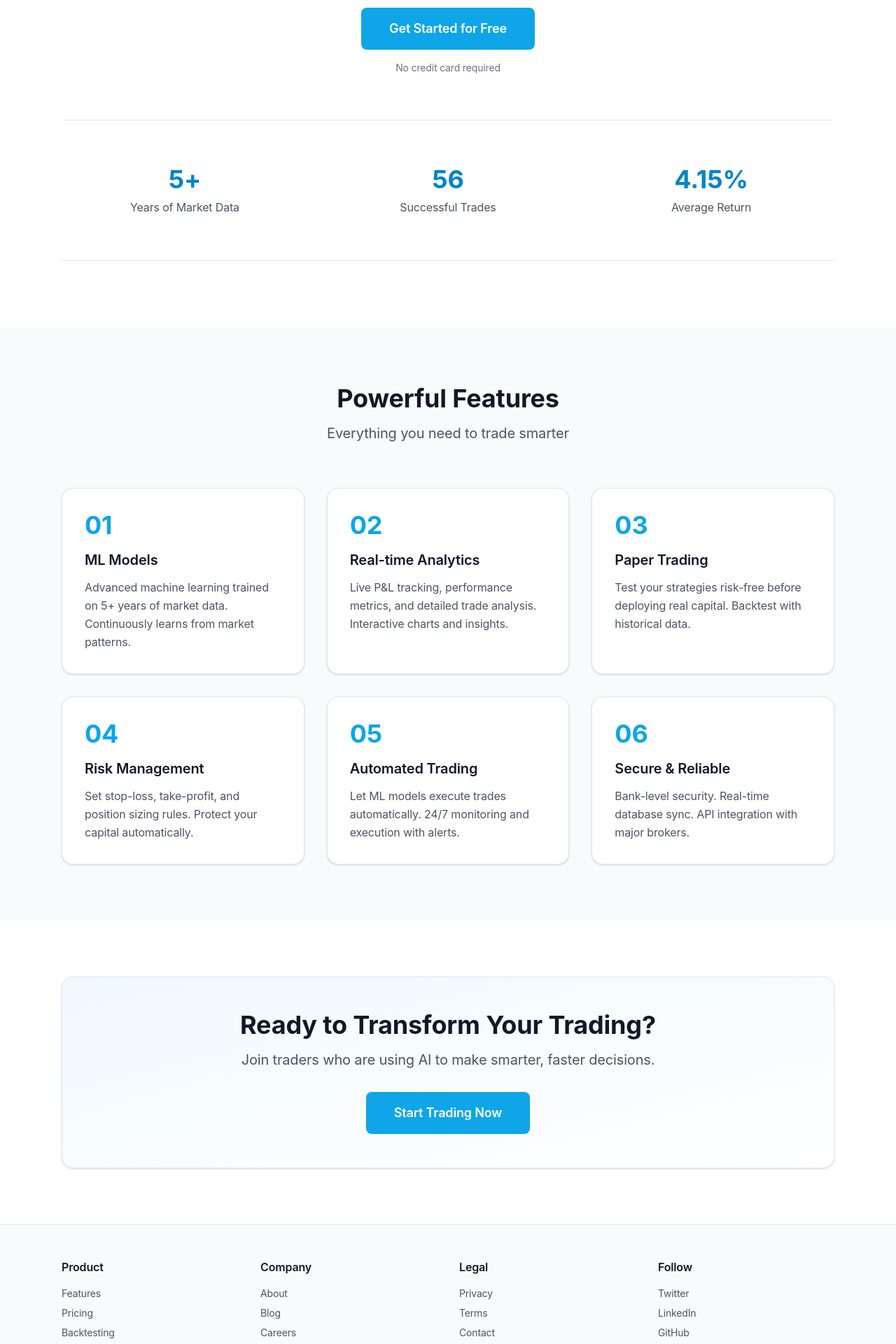
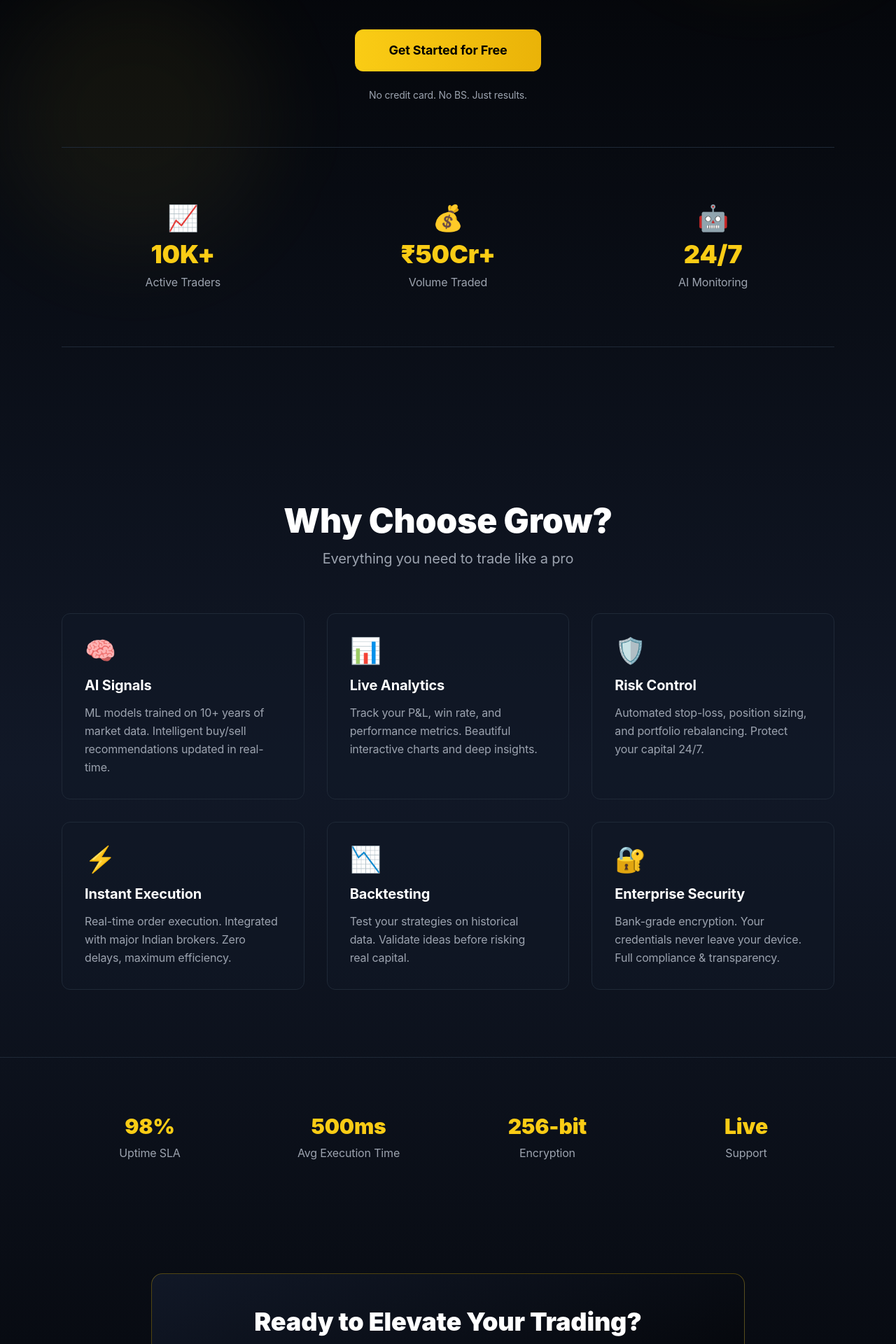
Before and after one commit to parth-xd/Grow, a React (Vite) app in the folder frontend/: page / in a window 1280 px wide. Shown: the part 440-2360 px from the top of the page at 70% size. Built offline with nearby package versions, Linux system fonts and the light colour scheme.

Commit message:
Redesign landing page: black & yellow theme - modern, sleek, professional

```diff
--- a/frontend/src/pages/LandingPage.jsx
+++ b/frontend/src/pages/LandingPage.jsx
@@ -4,99 +4,134 @@
   const navigate = useNavigate();
 
   return (
-    <div className="min-h-screen bg-white">
+    <div className="min-h-screen bg-gradient-to-b from-black via-gray-900 to-black text-white overflow-hidden">
       {/* Navigation */}
-      <nav className="sticky top-0 z-50 bg-white/80 backdrop-blur-xl border-b border-gray-200">
+      <nav className="sticky top-0 z-50 bg-black/80 backdrop-blur-xl border-b border-gray-800">
         <div className="max-w-7xl mx-auto px-6 py-4 flex justify-between items-center">
-          <span className="text-2xl font-bold text-gray-900">Groww AI Trading</span>
+          <div className="flex items-center gap-3">
+            <div className="w-10 h-10 rounded-full bg-gradient-to-br from-yellow-400 to-yellow-500 flex items-center justify-center">
+              <span className="text-lg font-bold text-black">G</span>
+            </div>
+            <span className="text-xl font-bold">Grow</span>
+          </div>
           <button
             onClick={() => navigate('/login')}
-            className="btn-primary"
+            className="px-6 py-2 bg-yellow-400 text-black font-semibold rounded-lg hover:bg-yellow-300 transition-all shadow-lg shadow-yellow-400/50"
           >
             Sign In
           </button>
         </div>
       </nav>
 
+      {/* Background Elements */}
+      <div className="absolute top-0 right-0 w-96 h-96 bg-yellow-400/10 rounded-full blur-3xl"></div>
+      <div className="absolute bottom-0 left-0 w-96 h-96 bg-yellow-400/5 rounded-full blur-3xl"></div>
+
       {/* Hero Section */}
-      <div className="max-w-6xl mx-auto px-6 py-24">
+      <div className="relative max-w-6xl mx-auto px-6 py-32">
         <div className="text-center mb-16">
-          <h1 className="text-5xl md:text-6xl font-bold text-gray-900 mb-6 leading-tight">
-            Trade Smarter with <span className="bg-gradient-to-r from-blue-600 to-blue-400 bg-clip-text text-transparent">ML-Powered</span> Signals
+          <h1 className="text-6xl md:text-7xl font-black mb-6 leading-tight">
+            Trade Smarter
+            <br />
+            <span className="bg-gradient-to-r from-yellow-400 via-yellow-300 to-yellow-400 bg-clip-text text-transparent">Not Harder</span>
           </h1>
-          <p className="text-xl text-gray-600 mb-10 max-w-2xl mx-auto leading-relaxed">
-            Use advanced machine learning models to predict market movements and execute trades with confidence. Real-time analytics, backtesting, and risk management in one platform.
+          <p className="text-xl text-gray-300 mb-12 max-w-2xl mx-auto leading-relaxed">
+            AI-powered trading platform built for serious traders. Real-time analytics, backtesting, and intelligent signals to maximize returns.
           </p>
           <button
             onClick={() => navigate('/login')}
-            className="btn-primary py-4 px-10 text-lg font-semibold inline-block"
+            className="bg-gradient-to-r from-yellow-400 to-yellow-500 text-black font-bold py-4 px-12 text-lg rounded-xl hover:shadow-2xl hover:shadow-yellow-400/50 transition-all transform hover:scale-105 inline-block"
           >
             Get Started for Free
           </button>
-          <p className="text-gray-500 text-sm mt-4">No credit card required</p>
+          <p className="text-gray-400 text-sm mt-6">No credit card. No BS. Just results.</p>
         </div>
 
         {/* Stats */}
-        <div className="grid grid-cols-1 md:grid-cols-3 gap-6 py-16 border-y border-gray-200">
-          <StatItem value="5+" label="Years of Market Data" />
-          <StatItem value="56" label="Successful Trades" />
-          <StatItem value="4.15%" label="Average Return" />
+        <div className="grid grid-cols-1 md:grid-cols-3 gap-8 py-20 border-t border-b border-gray-800">
+          <StatItem value="10K+" label="Active Traders" icon="📈" />
+          <StatItem value="₹50Cr+" label="Volume Traded" icon="💰" />
+          <StatItem value="24/7" label="AI Monitoring" icon="🤖" />
         </div>
       </div>
 
       {/* Features Section */}
-      <div className="bg-gray-50 py-20">
+      <div className="relative py-24">
         <div className="max-w-6xl mx-auto px-6">
           <div className="text-center mb-16">
-            <h2 className="text-4xl font-bold text-gray-900 mb-4">Powerful Features</h2>
-            <p className="text-xl text-gray-600">Everything you need to trade smarter</p>
+            <h2 className="text-5xl font-black mb-4">Why Choose Grow?</h2>
+            <p className="text-xl text-gray-400">Everything you need to trade like a pro</p>
           </div>
 
           <div className="grid grid-cols-1 md:grid-cols-3 gap-8">
             <Feature
-              number="01"
-              title="ML Models"
-              description="Advanced machine learning trained on 5+ years of market data. Continuously learns from market patterns."
+              icon="🧠"
+              title="AI Signals"
+              description="ML models trained on 10+ years of market data. Intelligent buy/sell recommendations updated in real-time."
             />
             <Feature
-              number="02"
-              title="Real-time Analytics"
-              description="Live P&L tracking, performance metrics, and detailed trade analysis. Interactive charts and insights."
+              icon="📊"
+              title="Live Analytics"
+              description="Track your P&L, win rate, and performance metrics. Beautiful interactive charts and deep insights."
             />
             <Feature
-              number="03"
-              title="Paper Trading"
-              description="Test your strategies risk-free before deploying real capital. Backtest with historical data."
+              icon="🛡️"
+              title="Risk Control"
+              description="Automated stop-loss, position sizing, and portfolio rebalancing. Protect your capital 24/7."
             />
             <Feature
-              number="04"
-              title="Risk Management"
-              description="Set stop-loss, take-profit, and position sizing rules. Protect your capital automatically."
+              icon="⚡"
+              title="Instant Execution"
+              description="Real-time order execution. Integrated with major Indian brokers. Zero delays, maximum efficiency."
             />
             <Feature
-              number="05"
-              title="Automated Trading"
-              description="Let ML models execute trades automatically. 24/7 monitoring and execution with alerts."
+              icon="📉"
+              title="Backtesting"
+              description="Test your strategies on historical data. Validate ideas before risking real capital."
             />
             <Feature
-              number="06"
-              title="Secure & Reliable"
-              description="Bank-level security. Real-time database sync. API integration with major brokers."
+              icon="🔐"
+              title="Enterprise Security"
+              description="Bank-grade encryption. Your credentials never leave your device. Full compliance & transparency."
             />
           </div>
         </div>
       </div>
 
+      {/* Stats Section */}
+      <div className="relative py-20 border-t border-gray-800">
+        <div className="max-w-6xl mx-auto px-6">
+          <div className="grid grid-cols-1 md:grid-cols-4 gap-8 text-center">
+            <div>
+              <div className="text-3xl font-black text-yellow-400 mb-2">98%</div>
+              <p className="text-gray-400">Uptime SLA</p>
+            </div>
+            <div>
+              <div className="text-3xl font-black text-yellow-400 mb-2">500ms</div>
+              <p className="text-gray-400">Avg Execution Time</p>
+            </div>
+            <div>
+              <div className="text-3xl font-black text-yellow-400 mb-2">256-bit</div>
+              <p className="text-gray-400">Encryption</p>
+            </div>
+            <div>
+              <div className="text-3xl font-black text-yellow-400 mb-2">Live</div>
+              <p className="text-gray-400">Support</p>
+            </div>
+          </div>
+        </div>
+      </div>
+
       {/* CTA Section */}
-      <div className="max-w-6xl mx-auto px-6 py-20">
-        <div className="card p-12 text-center bg-gradient-to-br from-blue-50 to-white">
-          <h2 className="text-4xl font-bold text-gray-900 mb-4">Ready to Transform Your Trading?</h2>
-          <p className="text-xl text-gray-600 mb-8 max-w-2xl mx-auto">
-            Join traders who are using AI to make smarter, faster decisions.
+      <div className="relative max-w-4xl mx-auto px-6 py-20">
+        <div className="bg-gradient-to-br from-gray-900 to-black border border-yellow-400/30 p-12 rounded-2xl text-center backdrop-blur-sm">
+          <h2 className="text-4xl font-black mb-4">Ready to Elevate Your Trading?</h2>
+          <p className="text-xl text-gray-300 mb-10 max-w-2xl mx-auto">
+            Join thousands of traders using Grow to make smarter, faster decisions with AI.
           </p>
           <button
             onClick={() => navigate('/login')}
-            className="btn-primary py-4 px-10 text-lg font-semibold inline-block"
+            className="bg-gradient-to-r from-yellow-400 to-yellow-500 text-black font-bold py-4 px-12 text-lg rounded-xl hover:shadow-2xl hover:shadow-yellow-400/50 transition-all transform hover:scale-105 inline-block"
           >
             Start Trading Now
           </button>
@@ -104,45 +139,45 @@
       </div>
 
       {/* Footer */}
-      <footer className="bg-gray-50 border-t border-gray-200 py-12">
+      <footer className="relative border-t border-gray-800 py-16 mt-20">
         <div className="max-w-6xl mx-auto px-6">
-          <div className="grid grid-cols-1 md:grid-cols-4 gap-8 mb-8">
+          <div className="grid grid-cols-1 md:grid-cols-4 gap-12 mb-12">
             <div>
-              <h3 className="font-semibold text-gray-900 mb-4">Product</h3>
-              <ul className="space-y-2 text-gray-600 text-sm">
-                <li><a href="#" className="hover:text-gray-900">Features</a></li>
-                <li><a href="#" className="hover:text-gray-900">Pricing</a></li>
-                <li><a href="#" className="hover:text-gray-900">Backtesting</a></li>
+              <h3 className="font-bold text-white mb-4">Product</h3>
+              <ul className="space-y-2 text-gray-400 text-sm">
+                <li><a href="#" className="hover:text-yellow-400 transition-colors">Features</a></li>
+                <li><a href="#" className="hover:text-yellow-400 transition-colors">Pricing</a></li>
+                <li><a href="#" className="hover:text-yellow-400 transition-colors">API</a></li>
               </ul>
             </div>
             <div>
-              <h3 className="font-semibold text-gray-900 mb-4">Company</h3>
-              <ul className="space-y-2 text-gray-600 text-sm">
-                <li><a href="#" className="hover:text-gray-900">About</a></li>
-                <li><a href="#" className="hover:text-gray-900">Blog</a></li>
-                <li><a href="#" className="hover:text-gray-900">Careers</a></li>
+              <h3 className="font-bold text-white mb-4">Company</h3>
+              <ul className="space-y-2 text-gray-400 text-sm">
+                <li><a href="#" className="hover:text-yellow-400 transition-colors">About</a></li>
+                <li><a href="#" className="hover:text-yellow-400 transition-colors">Blog</a></li>
+                <li><a href="#" className="hover:text-yellow-400 transition-colors">Careers</a></li>
               </ul>
             </div>
             <div>
-              <h3 className="font-semibold text-gray-900 mb-4">Legal</h3>
-              <ul className="space-y-2 text-gray-600 text-sm">
-                <li><a href="#" className="hover:text-gray-900">Privacy</a></li>
-                <li><a href="#" className="hover:text-gray-900">Terms</a></li>
-                <li><a href="#" className="hover:text-gray-900">Contact</a></li>
+              <h3 className="font-bold text-white mb-4">Legal</h3>
+              <ul className="space-y-2 text-gray-400 text-sm">
+                <li><a href="#" className="hover:text-yellow-400 transition-colors">Privacy</a></li>
+                <li><a href="#" className="hover:text-yellow-400 transition-colors">Terms</a></li>
+                <li><a href="#" className="hover:text-yellow-400 transition-colors">Compliance</a></li>
               </ul>
             </div>
             <div>
-              <h3 className="font-semibold text-gray-900 mb-4">Follow</h3>
-              <ul className="space-y-2 text-gray-600 text-sm">
-                <li><a href="#" className="hover:text-gray-900">Twitter</a></li>
-                <li><a href="#" className="hover:text-gray-900">LinkedIn</a></li>
-                <li><a href="#" className="hover:text-gray-900">GitHub</a></li>
+              <h3 className="font-bold text-white mb-4">Connect</h3>
+              <ul className="space-y-2 text-gray-400 text-sm">
+                <li><a href="#" className="hover:text-yellow-400 transition-colors">Twitter</a></li>
+                <li><a href="#" className="hover:text-yellow-400 transition-colors">Discord</a></li>
+                <li><a href="#" className="hover:text-yellow-400 transition-colors">GitHub</a></li>
               </ul>
             </div>
           </div>
-          <div className="border-t border-gray-200 pt-8">
-            <p className="text-center text-gray-600 text-sm">
-              © 2026 Groww AI. All rights reserved.
+          <div className="border-t border-gray-800 pt-8">
+            <p className="text-center text-gray-500 text-sm">
+              © 2026 Grow. Designed for traders. Built for results.
             </p>
           </div>
         </div>
@@ -151,21 +186,22 @@
   );
 }
 
-function StatItem({ value, label }) {
+function StatItem({ value, label, icon }) {
   return (
     <div className="text-center">
-      <div className="text-4xl font-bold text-blue-600 mb-2">{value}</div>
-      <div className="text-gray-600">{label}</div>
+      <div className="text-4xl mb-3">{icon}</div>
+      <div className="text-4xl font-black text-yellow-400 mb-2">{value}</div>
+      <div className="text-gray-400">{label}</div>
     </div>
   );
 }
 
-function Feature({ number, title, description }) {
+function Feature({ icon, title, description }) {
   return (
-    <div className="card p-8 hover:shadow-lg transition-shadow h-full">
-      <div className="text-4xl font-bold text-blue-500 mb-4">{number}</div>
-      <h3 className="text-xl font-semibold text-gray-900 mb-3">{title}</h3>
-      <p className="text-gray-600 leading-relaxed">{description}</p>
+    <div className="group bg-gray-900/50 border border-gray-800 p-8 rounded-xl hover:border-yellow-400/50 transition-all hover:shadow-lg hover:shadow-yellow-400/10 h-full">
+      <div className="text-4xl mb-4 group-hover:scale-110 transition-transform">{icon}</div>
+      <h3 className="text-xl font-bold text-white mb-3">{title}</h3>
+      <p className="text-gray-400 leading-relaxed">{description}</p>
     </div>
   );
 }
```
